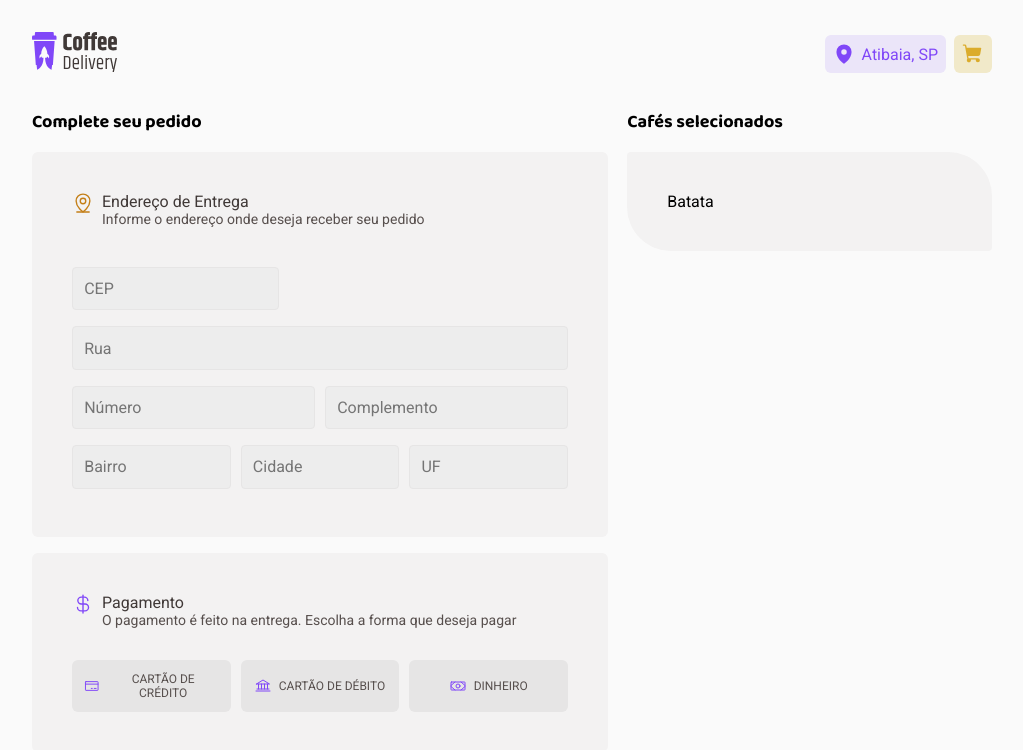
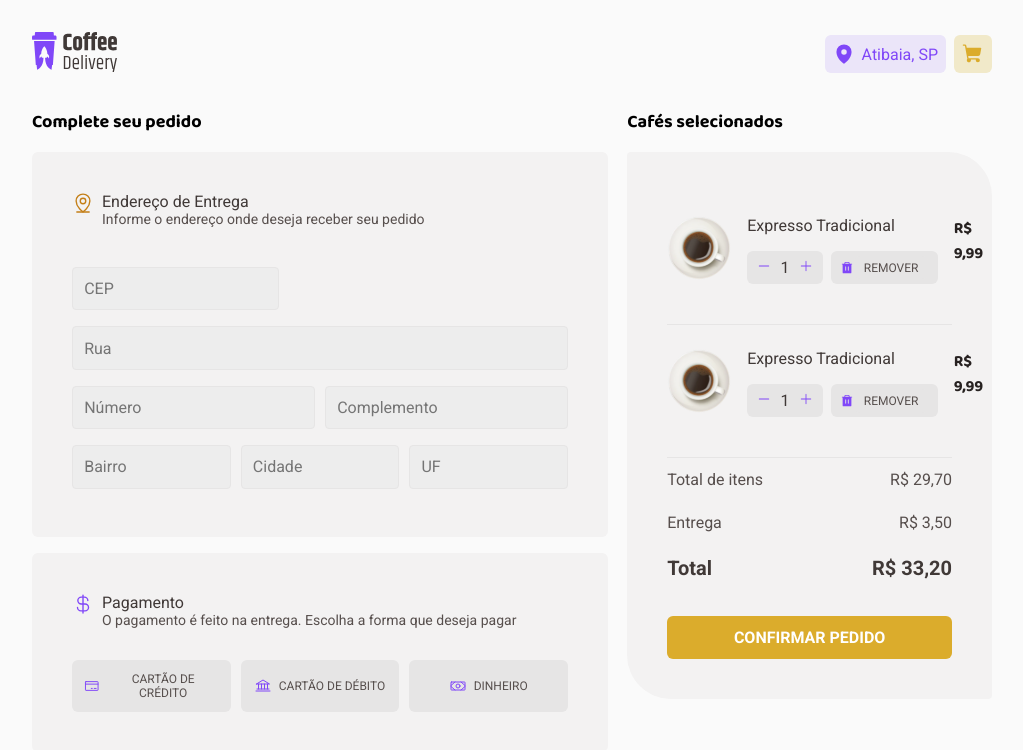
Before and after one commit to lucaslomba/desafio-02, a React (Vite) app: page /checkout in a window 1280 px wide. Shown: the top 750 px of the page, without its empty margins (128-1151 px from the left). Built offline with nearby package versions, Linux system fonts and the light colour scheme.

Commit message:
Concluindo layout do checkout

```diff
--- /dev/null
+++ b/src/pages/Checkout/components/CardCoffeSelected/index.tsx
@@ -0,0 +1,55 @@
+import { useState } from 'react'
+
+import { Minus, Plus, Trash } from 'phosphor-react'
+
+import {
+  CardCoffeeDetails,
+  CardCoffeeContainer,
+  CardCoffeePrice,
+  FooterContainer,
+  ButtonRemoveToCart,
+} from './styles'
+
+export function CardCoffeSelected() {
+  const [countCoffeToAdd, setCountCoffeToAdd] = useState(1)
+
+  function handleCountCoffeAdd(action: string) {
+    const newValueCount =
+      action === 'add' ? countCoffeToAdd + 1 : countCoffeToAdd - 1
+
+    if (newValueCount < 0) {
+      return false
+    }
+
+    setCountCoffeToAdd(newValueCount)
+  }
+
+  return (
+    <CardCoffeeContainer>
+      <img src="../../../../src/assets/tiposCafe/Arabe.svg" alt="Café Árabe" />
+      <CardCoffeeDetails>
+        <span>Expresso Tradicional</span>
+        <FooterContainer>
+          <div>
+            <span>
+              <button onClick={() => handleCountCoffeAdd('rmv')}>
+                <Minus size={14} weight="fill" />
+              </button>
+              {countCoffeToAdd}
+              <button onClick={() => handleCountCoffeAdd('add')}>
+                <Plus size={14} weight="fill" />
+              </button>
+            </span>
+
+            <ButtonRemoveToCart>
+              <Trash size={14} weight="fill" />
+              <span>REMOVER</span>
+            </ButtonRemoveToCart>
+          </div>
+        </FooterContainer>
+      </CardCoffeeDetails>
+
+      <CardCoffeePrice>R$ 9,99</CardCoffeePrice>
+    </CardCoffeeContainer>
+  )
+}
--- /dev/null
+++ b/src/pages/Checkout/components/CardCoffeSelected/styles.ts
@@ -0,0 +1,86 @@
+import styled from 'styled-components'
+
+export const CardCoffeeContainer = styled.div`
+  display: flex;
+  gap: 1rem;
+
+  img {
+    width: 4rem;
+    height: 4rem;
+  }
+
+  border-bottom: 1px solid ${(props) => props.theme['gray-400']};
+  padding: 1.5rem 0 1.5rem 0;
+`
+
+export const CardCoffeePrice = styled.span`
+  font-family: 'Baloo 2', sans-serif;
+  color: ${(props) => props.theme['gray-900']};
+  font-weight: bold;
+  font-size: 1rem;
+
+  margin-left: auto;
+`
+
+export const CardCoffeeDetails = styled.div`
+  span {
+    color: ${(props) => props.theme['gray-800']};
+    font-size: 1rem;
+  }
+`
+
+export const FooterContainer = styled.div`
+  margin-top: 1rem;
+  margin-bottom: 1rem;
+
+  width: 100%;
+  display: flex;
+  justify-content: space-between;
+  align-items: center;
+
+  div {
+    display: flex;
+    gap: 0.5rem;
+
+    span {
+      background: ${(props) => props.theme['gray-400']};
+
+      display: flex;
+      justify-content: center;
+      align-items: center;
+      gap: 0.6rem;
+
+      padding: 0.3rem 0.6rem;
+
+      border-radius: 6px;
+
+      button {
+        background: transparent;
+        border: none;
+        color: ${(props) => props.theme['purple-500']};
+        cursor: pointer;
+      }
+    }
+  }
+`
+
+export const ButtonRemoveToCart = styled.button`
+  background: ${(props) => props.theme['gray-400']};
+
+  display: flex;
+  justify-content: center;
+  align-items: center;
+
+  padding: 0.3rem 0.6rem;
+
+  border-radius: 6px;
+  border: none;
+
+  color: ${(props) => props.theme['purple-500']};
+  cursor: pointer;
+
+  span {
+    color: ${(props) => props.theme['gray-700']};
+    font-size: 0.75rem;
+  }
+`
--- a/src/pages/Checkout/index.tsx
+++ b/src/pages/Checkout/index.tsx
@@ -1,3 +1,13 @@
+import {
+  MapPinLine,
+  CurrencyDollar,
+  CreditCard,
+  Money,
+  Bank,
+} from 'phosphor-react'
+import { useState } from 'react'
+import { CardCoffeSelected } from './components/CardCoffeSelected'
+
 import {
   CheckoutContainer,
   Card,
@@ -12,16 +22,10 @@ import {
   CardMethodPayment,
   Button,
   CardSelecteds,
+  ButtonConfirm,
+  ResumeContainerGrid,
+  ResumeTotal,
 } from './styles'
-
-import {
-  MapPinLine,
-  CurrencyDollar,
-  CreditCard,
-  Money,
-  Bank,
-} from 'phosphor-react'
-import { useState } from 'react'
 
 export function Checkout() {
   const [paymentMethod, setPaymentMethod] = useState('')
@@ -98,7 +102,27 @@ export function Checkout() {
       </div>
       <div>
         <h2>Cafés selecionados</h2>
-        <CardSelecteds>Batata</CardSelecteds>
+        <CardSelecteds>
+          <CardCoffeSelected />
+          <CardCoffeSelected />
+
+          <ResumeContainerGrid>
+            <div>
+              <span>Total de itens</span>
+              <span>R$ 29,70</span>
+            </div>
+            <div>
+              <span>Entrega</span>
+              <span>R$ 3,50</span>
+            </div>
+            <div>
+              <ResumeTotal>Total</ResumeTotal>
+              <ResumeTotal>R$ 33,20</ResumeTotal>
+            </div>
+          </ResumeContainerGrid>
+
+          <ButtonConfirm>CONFIRMAR PEDIDO</ButtonConfirm>
+        </CardSelecteds>
       </div>
     </CheckoutContainer>
   )
--- a/src/pages/Checkout/styles.ts
+++ b/src/pages/Checkout/styles.ts
@@ -123,10 +123,48 @@ export const Button = styled.button`
 `
 
 export const CardSelecteds = styled.div`
-  margin-top: 1rem;
   background: ${(props) => props.theme['gray-200']};
 
+  margin-top: 1rem;
   padding: 2.5rem;
 
   border-radius: 4px 44px 4px 44px;
 `
+
+export const ButtonConfirm = styled.button`
+  width: 100%;
+
+  margin-top: 1.5rem;
+  margin: bottom: 2.5rem;
+
+  background-color: ${(props) => props.theme['yellow-500']};
+  color: ${(props) => props.theme.white};
+  font-weight: bold;
+
+  padding: 0.75rem;
+
+  border: none;
+  border-radius: 6px;
+
+  cursor: pointer;
+`
+
+export const ResumeContainerGrid = styled.div`
+  display: grid;
+  grid-template-columns: auto;
+
+  div {
+    display: flex;
+    justify-content: space-between;
+
+    margin: 0.75rem 0 0.75rem 0;
+
+    color: ${(props) => props.theme['gray-700']};
+  }
+`
+
+export const ResumeTotal = styled.span`
+  font-size: 1.25rem;
+  color: ${(props) => props.theme['gray-800']};
+  font-weight: bold;
+`
--- a/src/pages/Home/components/CardCoffe/index.tsx
+++ b/src/pages/Home/components/CardCoffe/index.tsx
@@ -44,7 +44,7 @@ export function CardCoffe({ coffee }: CardCoffeeProps) {
 
   return (
     <CardCoffeContainer>
-      <img src={urlImage + coffee.image} alt="Café expresso tradicional" />
+      <img src={urlImage + coffee.image} alt={coffee.title} />
 
       <CardCoffeTypesContainer>
         {coffee.categorys.map((category) => {
```
